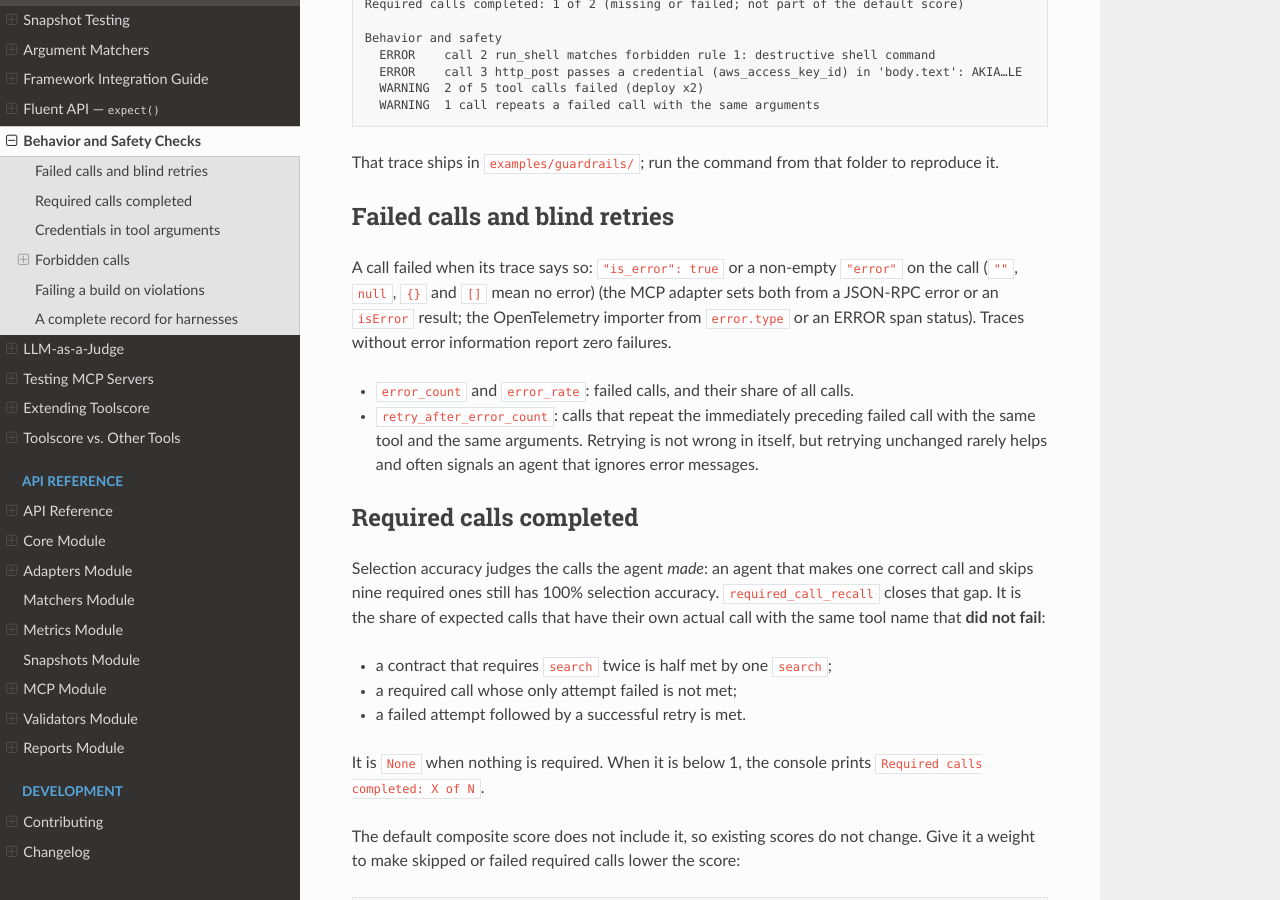
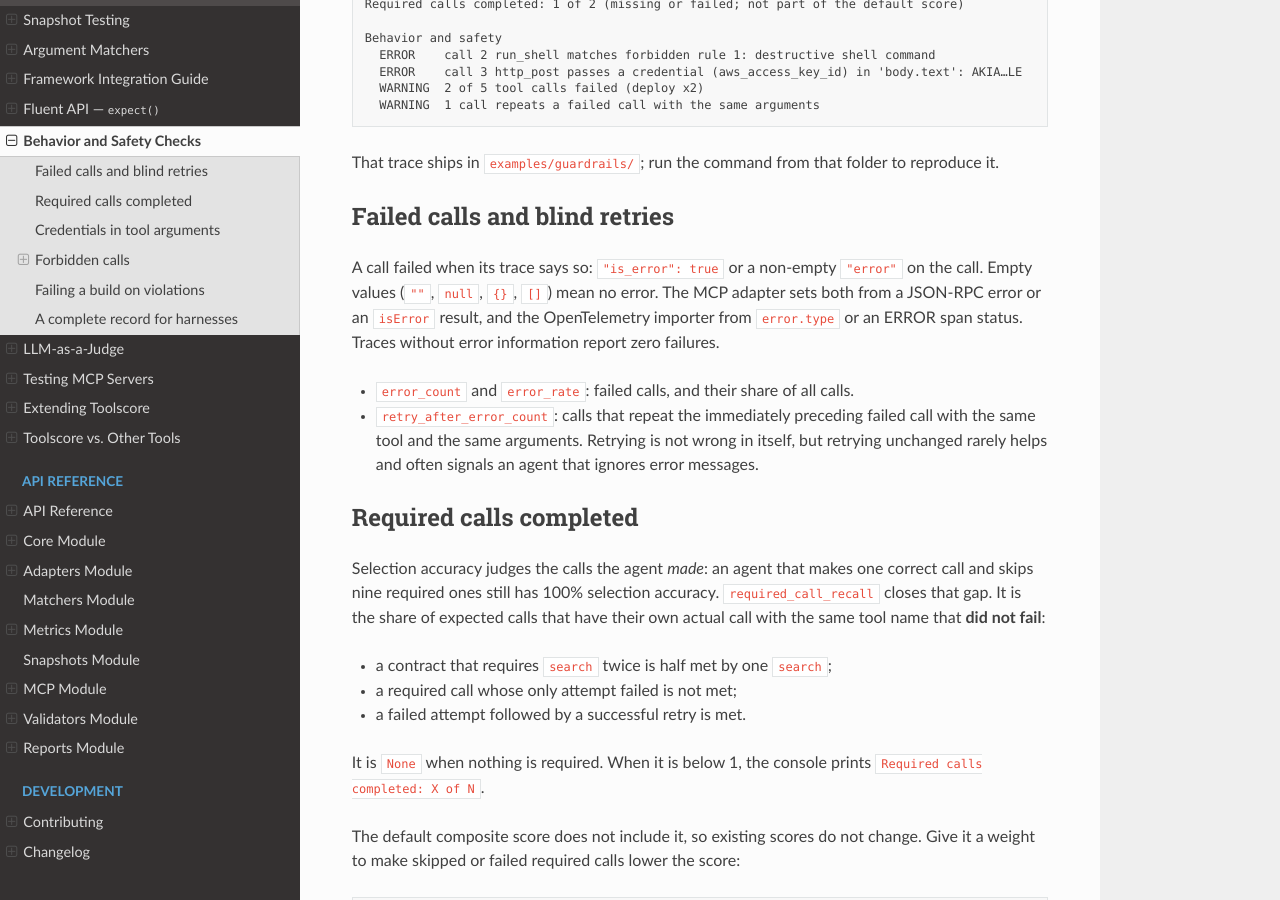
Before and after one commit to yotambraun/Toolscore, a Sphinx documentation site: the page built from docs/behavior_safety.rst, in a window 1280 px wide and 900 px high, scrolled down 573 px. Built offline with Sphinx 7.4.7 and the Read the Docs theme 3.1.0, drawn with Linux system fonts in a browser that asks for light colours.

```diff
--- a/docs/behavior_safety.rst
+++ b/docs/behavior_safety.rst
@@ -48,9 +48,10 @@ Failed calls and blind retries
 ------------------------------
 
 A call failed when its trace says so: ``"is_error": true`` or a non-empty
-``"error"`` on the call (``""``, ``null``, ``{}`` and ``[]`` mean no error) (the MCP adapter sets both from a JSON-RPC error or an
-``isError`` result; the OpenTelemetry importer from ``error.type`` or an ERROR
-span status). Traces without error information report zero failures.
+``"error"`` on the call. Empty values (``""``, ``null``, ``{}``, ``[]``) mean no
+error. The MCP adapter sets both from a JSON-RPC error or an ``isError`` result,
+and the OpenTelemetry importer from ``error.type`` or an ERROR span status.
+Traces without error information report zero failures.
 
 * ``error_count`` and ``error_rate``: failed calls, and their share of all calls.
 * ``retry_after_error_count``: calls that repeat the immediately preceding
--- a/pyproject.toml
+++ b/pyproject.toml
@@ -118,7 +118,7 @@ toolscore = "toolscore.pytest_plugin"
 
 [project.urls]
 Homepage = "https://yotambraun.github.io/Toolscore"
-Documentation = "https://tool-scorer.readthedocs.io"
+Documentation = "https://yotambraun.github.io/Toolscore/docs/"
 Repository = "https://github.com/yotambraun/toolscore"
 Issues = "https://github.com/yotambraun/toolscore/issues"
 Changelog = "https://github.com/yotambraun/toolscore/blob/main/CHANGELOG.md"
--- a/site/src/data/site.ts
+++ b/site/src/data/site.ts
@@ -23,7 +23,7 @@ export const site = {
   repo: 'https://github.com/yotambraun/Toolscore',
   pypi: 'https://pypi.org/project/tool-scorer/',
   pepy: 'https://pepy.tech/project/tool-scorer',
-  docs: 'https://tool-scorer.readthedocs.io',
+  docs: 'https://yotambraun.github.io/Toolscore/docs/',
   action: 'https://github.com/marketplace/actions/toolscore',
   installPip: 'pip install tool-scorer',
   installUvx: 'uvx tool-scorer demo',
```
Also changed, not shown: README.md (+2 -2 lines), TUTORIAL.md (+1 -1 lines), examples/notebooks/README.md, 2 other files.
